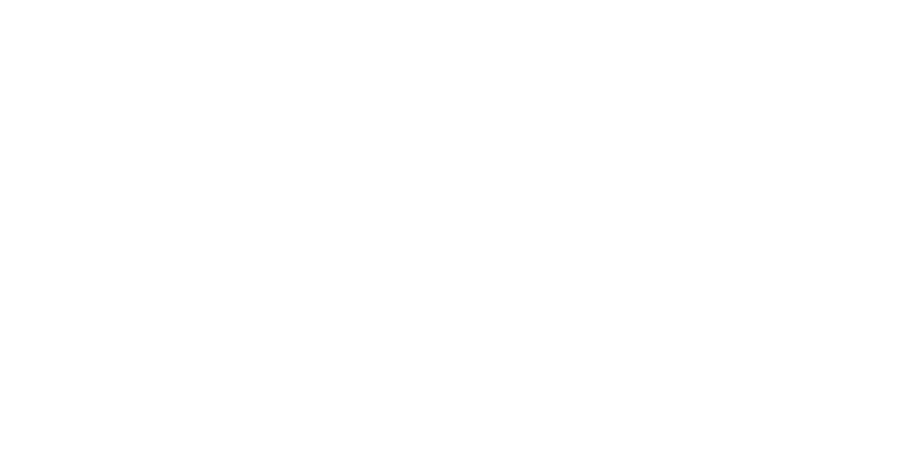
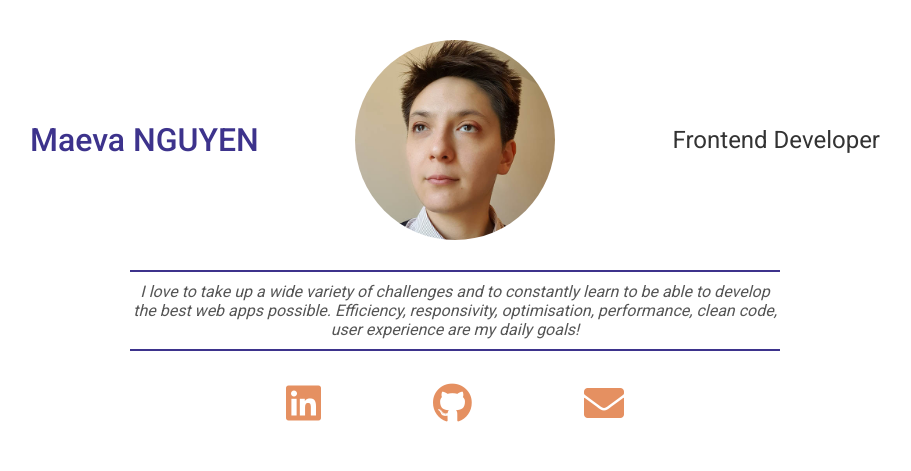
Before and after one commit to maevanapcontact/personal-portfolio, a plain HTML site: page src/index.html in a window 1280 px wide. Shown: the whole page, without its empty margins (185-1096 px from the left). Drawn offline with Linux system fonts and the light colour scheme.

Commit message:
feat: add banner

```diff
--- a/src/assets/css/styles.css
+++ b/src/assets/css/styles.css
@@ -1,7 +1,86 @@
-/* BASE
+/* GENERAL
 ---------------------------- */
 * {
   margin: 0;
   padding: 0;
   box-sizing: border-box;
+  font-family: 'Roboto', sans-serif;
 }
+
+a {
+  text-decoration: none;
+}
+
+/* BANNER
+---------------------------- */
+.banner {
+  text-align: center;
+  padding: 40px 20px;
+}
+
+.banner__profile {
+  width: 200px;
+  height: 200px;
+  object-fit: contain;
+  border-radius: 50%;
+  margin-bottom: 20px;
+}
+
+.banner__infos h1 {
+  font-weight: 500;
+  color: #3d338c;
+}
+
+.banner__infos h2 {
+  font-weight: 400;
+  color: #333;
+}
+
+.banner__summary {
+  margin: 30px auto;
+  padding: 10px 0;
+  font-style: italic;
+  color: #555;
+  border-top: 2px solid #3d338c;
+  border-bottom: 2px solid #3d338c;
+  max-width: 650px;
+}
+
+.banner__sm {
+  display: flex;
+  justify-content: space-around;
+  max-width: 450px;
+  margin: auto;
+}
+
+.banner__sm a {
+  color: #e59061;
+  font-size: 2.5rem;
+}
+
+.banner__sm a:hover {
+  color: #3d338c;
+  transition: color 0.4s;
+}
+
+/* MEDIA QUERIES
+---------------------------- */
+@media (min-width: 800px) {
+  .banner__profile {
+    position: absolute;
+    margin: 0;
+    top: 40px;
+    left: 50%;
+    right: 50%;
+    transform: translateX(-50%);
+  }
+
+  .banner__infos {
+    display: flex;
+    justify-content: space-between;
+    align-items: center;
+    height: 200px;
+    max-width: 850px;
+    margin: auto;
+  }
+}
--- a/src/index.html
+++ b/src/index.html
@@ -5,10 +5,33 @@
   <meta name="viewport" content="width=device-width, initial-scale=1.0">
 
   <link rel="stylesheet" href="https://use.fontawesome.com/releases/v5.15.1/css/all.css" integrity="sha384-vp86vTRFVJgpjF9jiIGPEEqYqlDwgyBgEF109VFjmqGmIY/Y4HV4d3Gp2irVfcrp" crossorigin="anonymous">
+  <link href="https://fonts.googleapis.com/css2?family=Roboto:wght@400;500&display=swap" rel="stylesheet">
   <link rel="stylesheet" href="assets/css/styles.css">
-  <title>Maeva NAP - Frontend Dev</title>
+  <title>Maeva NGUYEN - Frontend Dev</title>
 </head>
 <body>
-
+  <!-- HEADER PAGE -->
+  <header class="banner">
+    <img src="assets/images/profile.jpg" alt="Profile" class="banner__profile">
+    <div class="banner__infos">
+      <h1>Maeva NGUYEN</h1>
+      <h2>Frontend Developer</h2>
+    </div>
+    <p class="banner__summary">
+      I love to take up a wide variety of challenges and to constantly learn to be able to develop the best web apps possible.
+      Efficiency, responsivity, optimisation, performance, clean code, user experience are my daily goals!
+    </p>
+    <div class="banner__sm">
+      <a href="https://www.linkedin.com/in/maevanap/" title="LinkedIn maevanap">
+        <i class="fab fa-linkedin"></i>
+      </a>
+      <a href="https://github.com/maevanapcontact" title="Github maevanapcontact">
+        <i class="fab fa-github"></i>
+      </a>
+      <a href="mailto:maevanap.contact@gmail.com" title="Email maevanap.contact@gmail.com">
+        <i class="fas fa-envelope"></i>
+      </a>
+    </div>
+  </header>
 </body>
 </html>
```
Also changed, not shown: src/assets/images/profile.jpg (added).
